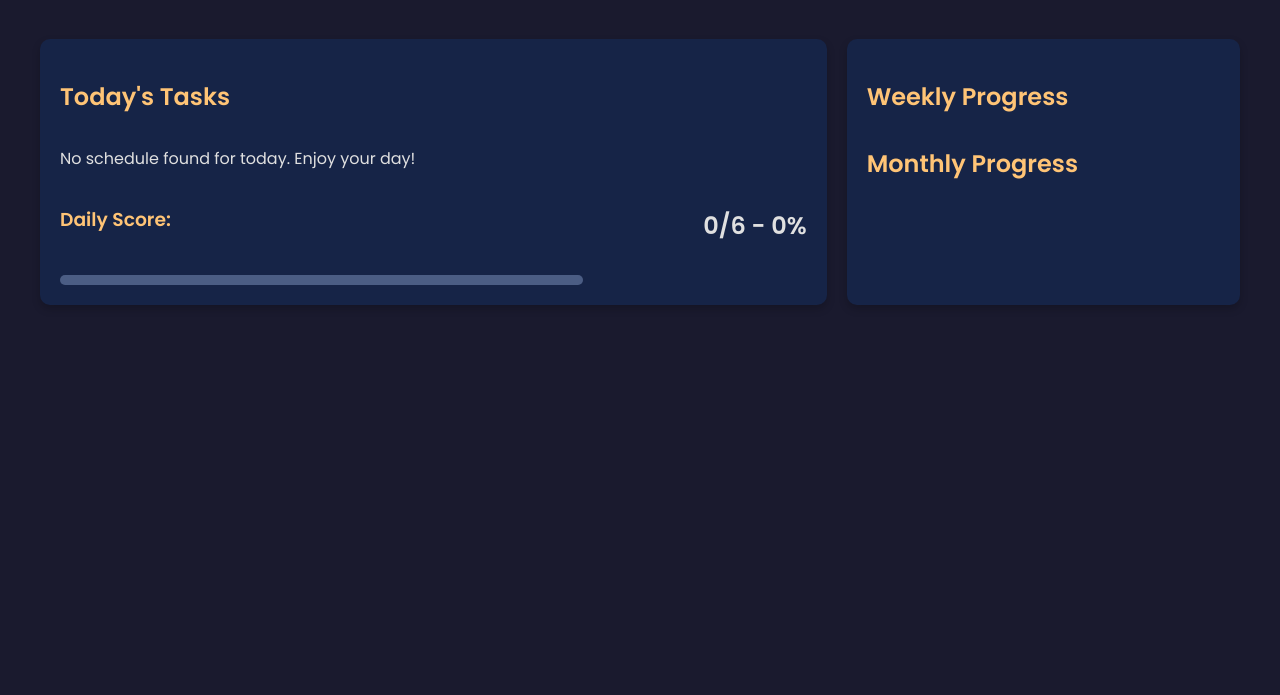
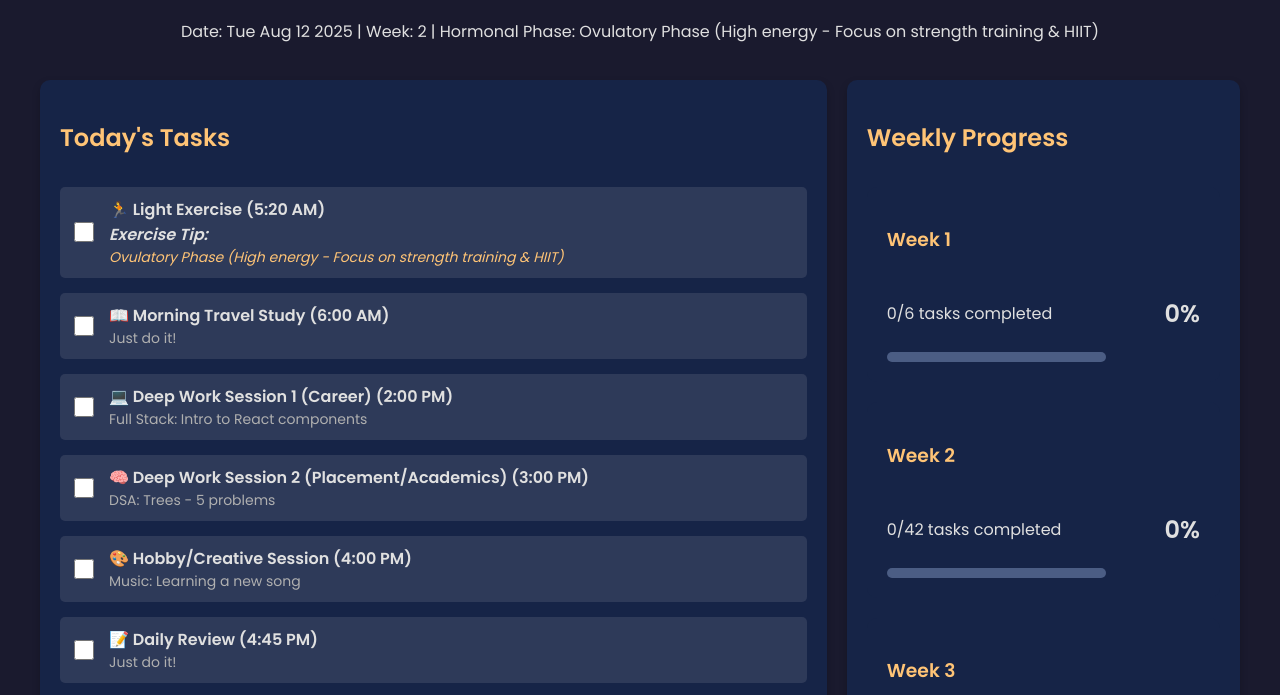
Before and after one commit to JacinthaJanice/Self-discipline, a plain HTML site: page dashboard.html in a window 1280 px wide. Shown: the part 104-799 px from the top of the page. Drawn offline with Linux system fonts and the light colour scheme.

Commit message:
Update dashboard.html

```diff
--- a/dashboard.html
+++ b/dashboard.html
@@ -155,22 +155,36 @@
 
         // Example schedules, customized for you. This will be an extensive list.
         const dailySchedule = [
+    // Wconst dailySchedule = [
     // Week 1: August 4 - August 8
-    { date: '2025-08-18', dayType: 'college-regular', career: 'Full Stack: HTML/CSS basics', placement: 'DSA: Arrays - 5 problems', hobby: 'Comic: Sketching characters' },
-    { date: '2025-08-19', dayType: 'college-regular', career: 'Full Stack: Build a simple static page', placement: 'DSA: Linked Lists - 5 problems', hobby: 'Music: Practice scales on instrument' },
-    { date: '2025-08-20', dayType: 'college-regular', career: 'Full Stack: Intro to JavaScript variables', placement: 'Aptitude: Data Interpretation', hobby: 'Comic: Inking a panel' },
-    { date: '2025-08-21', dayType: 'college-regular', career: 'Full Stack: JavaScript loops & functions', placement: 'DSA: Stacks & Queues - 5 problems', hobby: 'Music: Learn a simple chord progression' },
-    { date: '2025-08-22', dayType: 'college-regular', career: 'Full Stack: Build a JS calculator', placement: 'Verbal Ability: Reading Comprehension', hobby: 'Comic: Brainstorming story ideas' },
+    { date: '2025-08-04', dayType: 'college-regular', career: 'Full Stack: HTML/CSS basics', placement: 'DSA: Arrays - 5 problems', hobby: 'Comic: Sketching characters' },
+    { date: '2025-08-05', dayType: 'college-regular', career: 'Full Stack: Build a simple static page', placement: 'DSA: Linked Lists - 5 problems', hobby: 'Music: Practice scales on instrument' },
+    { date: '2025-08-06', dayType: 'college-regular', career: 'Full Stack: Intro to JavaScript variables', placement: 'Aptitude: Data Interpretation', hobby: 'Comic: Inking a panel' },
+    { date: '2025-08-07', dayType: 'college-regular', career: 'Full Stack: JavaScript loops & functions', placement: 'DSA: Stacks & Queues - 5 problems', hobby: 'Music: Learn a simple chord progression' },
+    { date: '2025-08-08', dayType: 'college-regular', career: 'Full Stack: Build a JS calculator', placement: 'Verbal Ability: Reading Comprehension', hobby: 'Comic: Brainstorming story ideas' },
 
     // Week 2: August 11 - August 15
-    { date: '2025-08-25', dayType: 'college-regular', career: 'Full Stack: Project Refinement', placement: 'DSA: Hashing - 5 problems', hobby: 'Comic: Character development' },
-    { date: '2025-08-26', dayType: 'college-regular', career: 'Full Stack: Intro to React components', placement: 'DSA: Trees - 5 problems', hobby: 'Music: Learning a new song' },
-    { date: '2025-08-27', dayType: 'college-regular', career: 'Full Stack: React State Management', placement: 'Aptitude: Logical Reasoning', hobby: 'Comic: Storyboarding' },
-    { date: '2025-08-28', dayType: 'college-regular', career: 'Full Stack: Building a full React app', placement: 'DSA: Graphs - 5 problems', hobby: 'Music: Composing a simple tune' },
-    { date: '2025-08-29', dayType: 'college-regular', career: 'Full Stack: Deploying the app', placement: 'Verbal Ability: Grammar and Usage', hobby: 'Comic: Creating a cover' },
+    { date: '2025-08-11', dayType: 'college-regular', career: 'Full Stack: Project Refinement', placement: 'DSA: Hashing - 5 problems', hobby: 'Comic: Character development' },
+    { date: '2025-08-12', dayType: 'college-regular', career: 'Full Stack: Intro to React components', placement: 'DSA: Trees - 5 problems', hobby: 'Music: Learning a new song' },
+    { date: '2025-08-13', dayType: 'college-regular', career: 'Full Stack: React State Management', placement: 'Aptitude: Logical Reasoning', hobby: 'Comic: Storyboarding' },
+    { date: '2025-08-14', dayType: 'college-regular', career: 'Full Stack: Building a full React app', placement: 'DSA: Graphs - 5 problems', hobby: 'Music: Composing a simple tune' },
+    { date: '2025-08-15', dayType: 'college-regular', career: 'Full Stack: Deploying the app', placement: 'Verbal Ability: Grammar and Usage', hobby: 'Comic: Creating a cover' },
 
-    // ... continue to add your schedule here for the next 5 months
+    // Week 3: August 18 - August 22
+    { date: '2025-08-18', dayType: 'college-regular', career: 'Full Stack: Intro to APIs and Fetch', placement: 'DSA: Dynamic Programming I', hobby: 'Comic: Inking the next panel' },
+    { date: '2025-08-19', dayType: 'college-regular', career: 'Full Stack: Consuming a public API', placement: 'DSA: Dynamic Programming II', hobby: 'Music: Practicing chord changes' },
+    { date: '2025-08-20', dayType: 'college-regular', career: 'Full Stack: Building a simple API', placement: 'Aptitude: Quantitative Analysis', hobby: 'Comic: Brainstorming new stories' },
+    { date: '2025-08-21', dayType: 'college-regular', career: 'Full Stack: Database integration (MongoDB)', placement: 'DSA: Advanced Graph Algorithms', hobby: 'Music: Songwriting (lyrics)' },
+    { date: '2025-08-22', dayType: 'college-regular', career: 'Full Stack: Building a CRUD app', placement: 'Verbal Ability: Sentence Completion', hobby: 'Comic: Detailing character faces' },
+
+    // Week 4: August 25 - August 29
+    { date: '2025-08-25', dayType: 'college-regular', career: 'Full Stack: Express.js routing', placement: 'DSA: Greedy Algorithms', hobby: 'Comic: Drawing a new scene' },
+    { date: '2025-08-26', dayType: 'college-regular', career: 'Full Stack: Intro to authentication', placement: 'DSA: Backtracking Algorithms', hobby: 'Music: Learning a guitar riff' },
+    { date: '2025-08-27', dayType: 'college-regular', career: 'Full Stack: Project: Build a secure login', placement: 'Aptitude: Word Problems', hobby: 'Comic: Panel layout and flow' },
+    { date: '2025-08-28', dayType: 'college-regular', career: 'Full Stack: Intro to server-side rendering', placement: 'DSA: Bit Manipulation', hobby: 'Music: Recording a new vocal part' },
+    { date: '2025-08-29', dayType: 'college-regular', career: 'Full Stack: React Hooks and Context', placement: 'Verbal Ability: Synonyms and Antonyms', hobby: 'Comic: Shading and coloring' }
 ];
+
 
 
         // Hormonal Cycle logic
```
